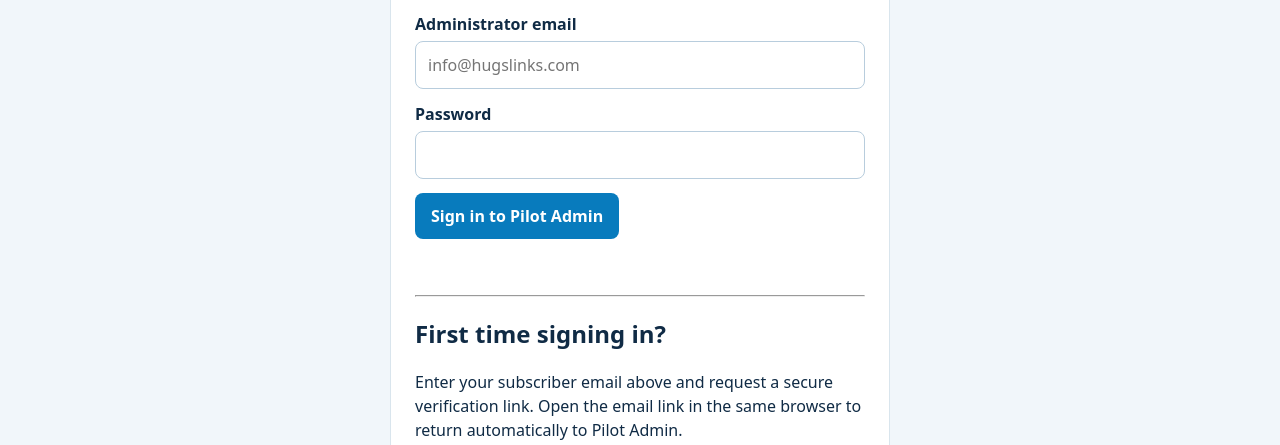
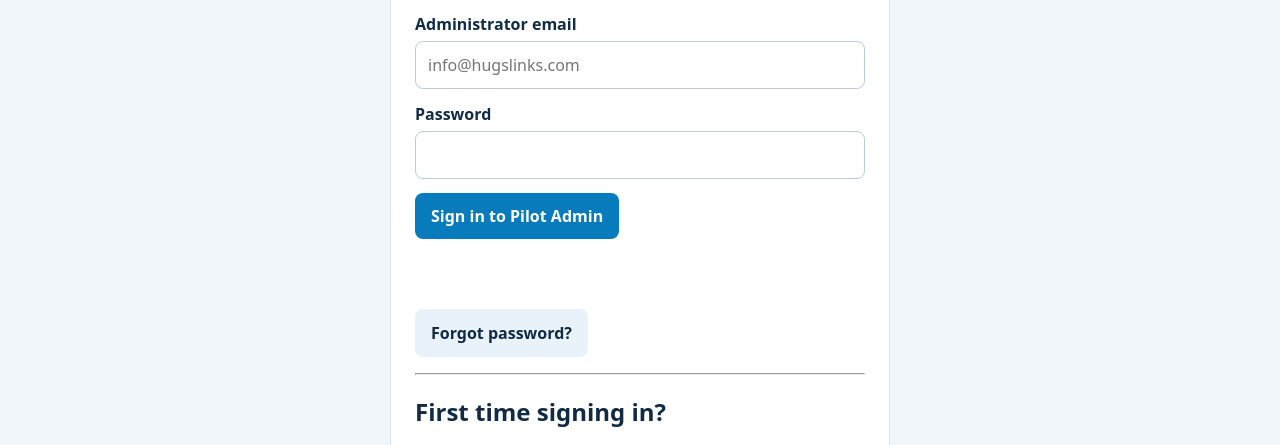
Before and after one commit to madartz1/hugslinks-updated, a website: page studio/pilot-admin/sign-in/index.html in a window 1280 px wide. Shown: the part 280-725 px from the top of the page. Drawn offline with Linux system fonts and the light colour scheme; no server answers.

Commit message:
Add password reset request to pilot admin sign-in

```diff
--- a/studio/pilot-admin/sign-in/index.html
+++ b/studio/pilot-admin/sign-in/index.html
@@ -5,13 +5,14 @@
 <h1>Administrator sign-in</h1><p>Sign in to manage HUGS Studio pilot applications. This private area requires the configured administrator account and an active Studio subscription.</p>
 <form id="login"><label for="email">Administrator email</label><input id="email" type="email" autocomplete="username" required placeholder="info@hugslinks.com"><label for="password">Password</label><input id="password" type="password" autocomplete="current-password" required><button id="submit" type="submit">Sign in to Pilot Admin</button></form>
 <p id="status" role="status" aria-live="polite"></p>
-<hr><h2>First time signing in?</h2><p>Enter your subscriber email above and request a secure verification link. Open the email link in the same browser to return automatically to Pilot Admin.</p><button id="verify" class="secondary" type="button">Email me a verification link</button>
+<p><button id="forgot" class="secondary" type="button">Forgot password?</button></p><hr><h2>First time signing in?</h2><p>Enter your subscriber email above and request a secure verification link. Open the email link in the same browser to return automatically to Pilot Admin.</p><button id="verify" class="secondary" type="button">Email me a verification link</button>
 <p><a href="/studio/">HL Studio customer dashboard</a> · <a href="/studio/pilot-admin/">Back to Pilot Admin</a></p>
 </main><script>
 const endpoint='/.netlify/functions/hl-studio-auth',status=document.getElementById('status'),email=document.getElementById('email'),password=document.getElementById('password'),submit=document.getElementById('submit'),verify=document.getElementById('verify');
 async function request(action,body){const response=await fetch(endpoint+'?action='+action,{method:'POST',credentials:'same-origin',headers:{'Content-Type':'application/json'},body:JSON.stringify(body)});const data=await response.json();if(!response.ok)throw Error(data.error||'Sign-in unsuccessful');return data}
 async function goIfAuthorized(){const response=await fetch('/.netlify/functions/hl-studio-pilot?action=list',{credentials:'same-origin'});if(response.ok){location.replace('/studio/pilot-admin/');return true}const data=await response.json().catch(()=>({}));status.textContent=data.error||'Signed in, but this account is not authorized for pilot administration.';return false}
 document.getElementById('login').addEventListener('submit',async event=>{event.preventDefault();submit.disabled=true;status.textContent='Signing in…';try{await request('password-login',{email:email.value.trim(),password:password.value});password.value='';await goIfAuthorized()}catch(error){status.textContent=error.message}finally{submit.disabled=false}});
+document.getElementById('forgot').addEventListener('click',async()=>{if(!email.value.trim()||!email.checkValidity()){status.textContent='Enter your administrator email first.';email.focus();return}const button=document.getElementById('forgot');button.disabled=true;status.textContent='Requesting password reset…';try{const result=await request('reset-request',{email:email.value.trim(),returnTo:'/studio/pilot-admin/sign-in/'});status.textContent=result.message+' Check your inbox and spam folder.'}catch(error){status.textContent=error.message}finally{button.disabled=false}});
 verify.addEventListener('click',async()=>{if(!email.value.trim()||!email.checkValidity()){status.textContent='Enter a valid administrator email first.';email.focus();return}verify.disabled=true;status.textContent='Requesting verification email…';try{const result=await request('request',{email:email.value.trim(),returnTo:'/studio/pilot-admin/'});status.textContent=result.message+' Open the email link in this browser to return to Pilot Admin.'}catch(error){status.textContent=error.message}finally{verify.disabled=false}});
 (async()=>{try{const response=await fetch('/.netlify/functions/hl-studio-auth?action=status',{credentials:'same-origin'});const data=await response.json();if(data.authenticated){email.value=data.email||'';await goIfAuthorized()}}catch{}})();
 </script></body></html>
```
